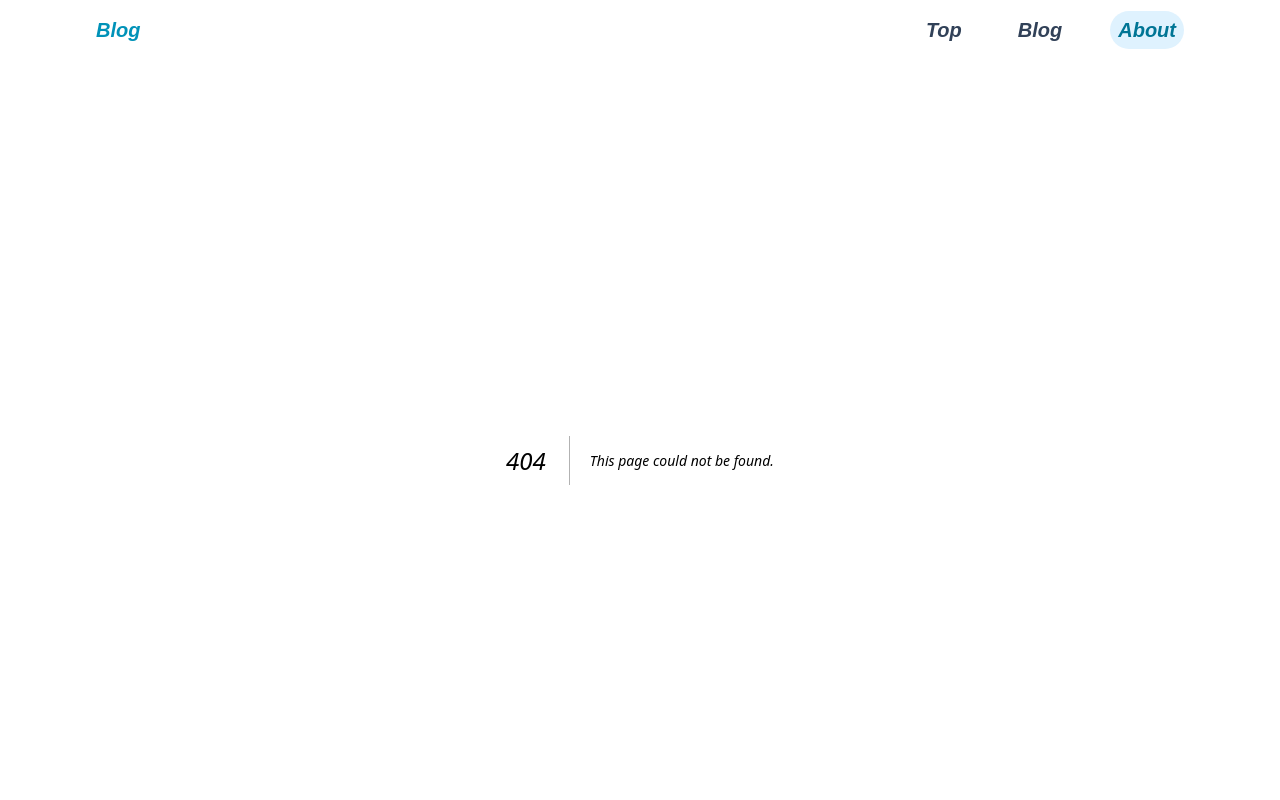
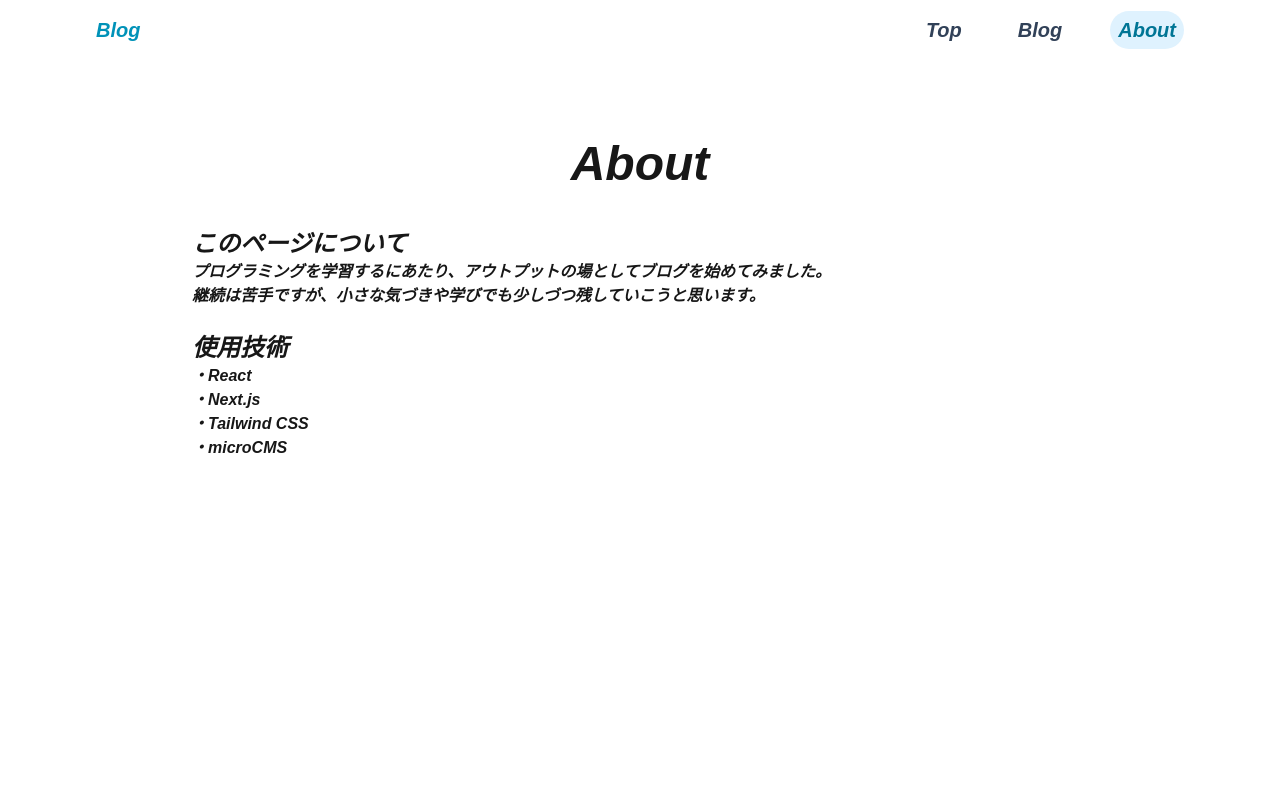
Before and after one commit to Syunsuke0/newblog, a Next.js app: page /About in a window 1280 px wide. Before the commit this address had no page. Shown: the top 800 px of the page. Built offline with nearby package versions, Linux system fonts and the light colour scheme.

Commit message:
✨ 🚚 Aboutページの追加

```diff
--- /dev/null
+++ b/src/app/About/page.jsx
@@ -0,0 +1,29 @@
+const About = () => {
+  return (
+    <div className="w-4xl mx-auto">
+      <h1 className="text-center text-5xl pt-20 pb-10 font-extrabold">About</h1>
+      <h2 className="text-2xl ">このページについて</h2>
+      <p>
+        プログラミングを学習するにあたり、アウトプットの場としてブログを始めてみました。
+        <br />
+        継続は苦手ですが、小さな気づきや学びでも少しづつ残していこうと思います。
+        <br />
+      </p>
+      <h2 className="text-2xl mt-6">使用技術</h2>
+      <p>
+        ・React <br />
+        ・Next.js <br /> ・Tailwind CSS <br />
+        ・microCMS <br />
+      </p>
+
+      {/* <h2 className="text-2xl mt-6">最後に</h2>
+      <p>
+        何度かの挫折を経て、もう一度チャレンジしてみようと思います。
+        <br />
+        よろしくお願いします。
+      </p> */}
+    </div>
+  );
+};
+
+export default About;
--- a/src/app/Profile/page.jsx
+++ /dev/null
@@ -1,5 +0,0 @@
-const Profile = () => {
-  return <div>プロフィール</div>;
-};
-
-export default Profile;
```
